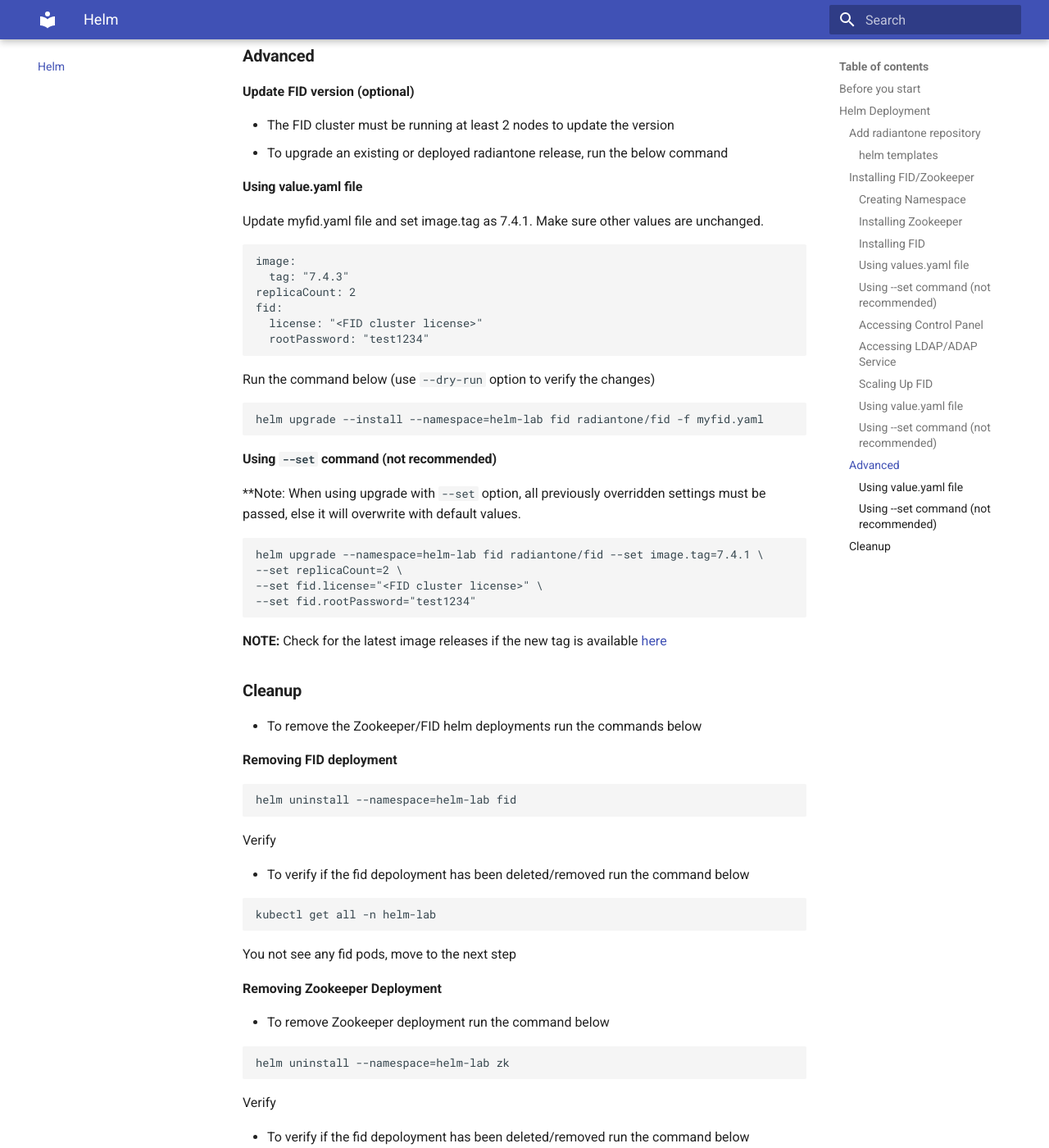
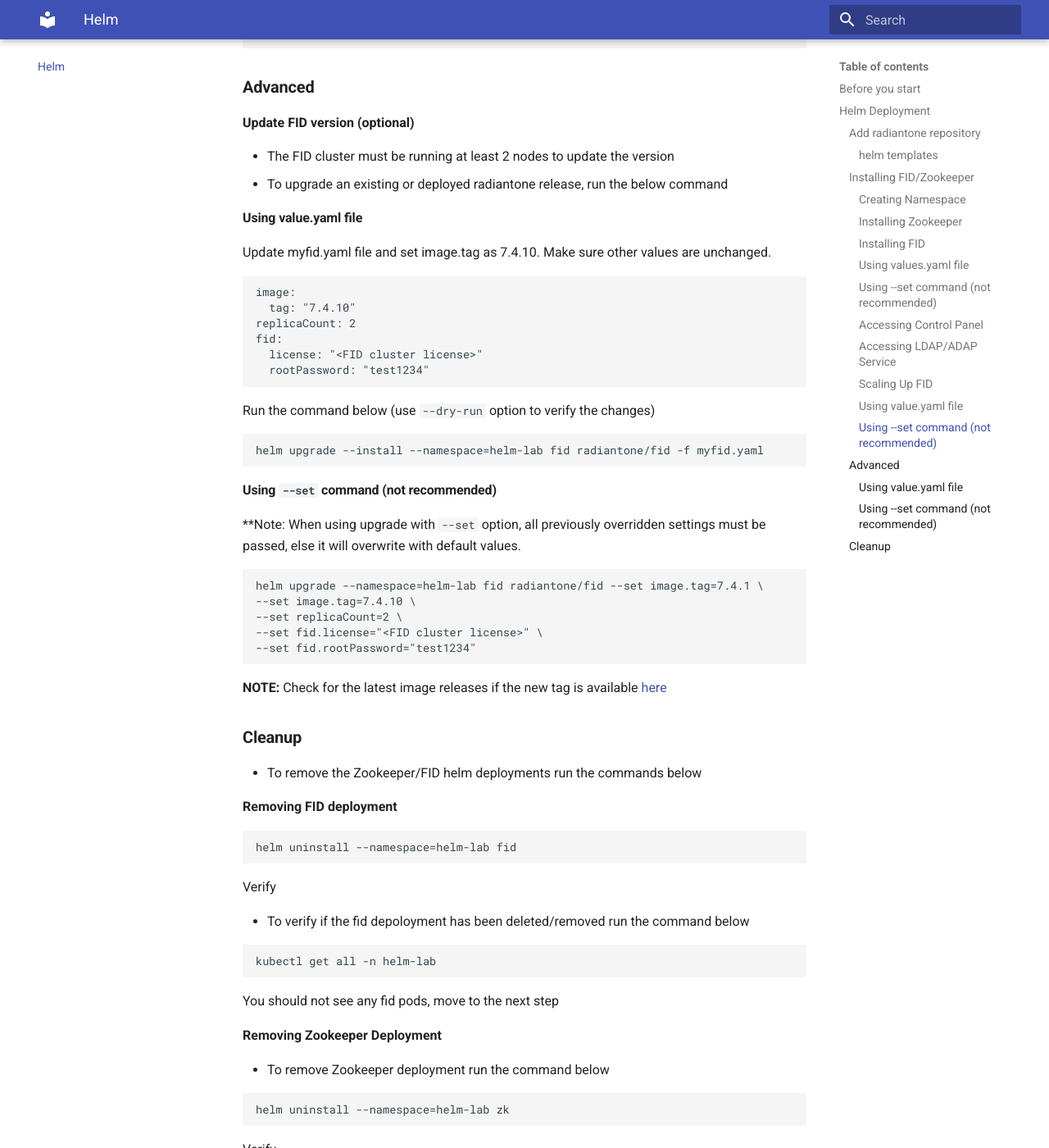
Before and after one commit to radiantlogic-devops/cloud-native-lab, an MkDocs documentation site: the page built from docs/helm.md, in a window 1280 px wide and 1400 px high, scrolled down 5468 px. Shown: the whole window at 82% size. Built offline with MkDocs 1.6.1 and Material for MkDocs 9.7.7, drawn with Linux system fonts in a browser that asks for light colours; some of the changed text lies outside the part shown.

Commit message:
Update helm.md

````diff
--- a/docs/helm.md
+++ b/docs/helm.md
@@ -116,6 +116,8 @@
 Create a file called myfid.yaml with the following content
 
 ```yaml
+image:
+  tag: "7.4.9"
 fid:
   license: "<FID cluster license>"
   rootPassword: "test1234"
@@ -259,11 +261,11 @@
 
 #### Using value.yaml file
 
-Update myfid.yaml file and set image.tag as 7.4.1. Make sure other values are unchanged.
+Update myfid.yaml file and set image.tag as 7.4.10. Make sure other values are unchanged.
 
 ```yaml
 image:
-  tag: "7.4.3"
+  tag: "7.4.10"
 replicaCount: 2
 fid:
   license: "<FID cluster license>"
@@ -282,6 +284,7 @@
 
 ```console
 helm upgrade --namespace=helm-lab fid radiantone/fid --set image.tag=7.4.1 \
+--set image.tag=7.4.10 \
 --set replicaCount=2 \
 --set fid.license="<FID cluster license>" \
 --set fid.rootPassword="test1234"
@@ -307,7 +310,7 @@
 kubectl get all -n helm-lab
 ```
 
-You not see any fid pods, move to the next step
+You should not see any fid pods, move to the next step
 
 **Removing Zookeeper Deployment**
 
@@ -325,7 +328,7 @@
 kubectl get all -n helm-lab
 ```
 
-You will not see any zookeeper pods.
+You should not see any zookeeper pods.
 
 **Delete Namespace**
 
@@ -343,4 +346,4 @@
 kubectl get namespace
 ```
 
-You will not find the "helm-lab" in the list of namespaces.
+You should not find the "helm-lab" in the list of namespaces.
````
